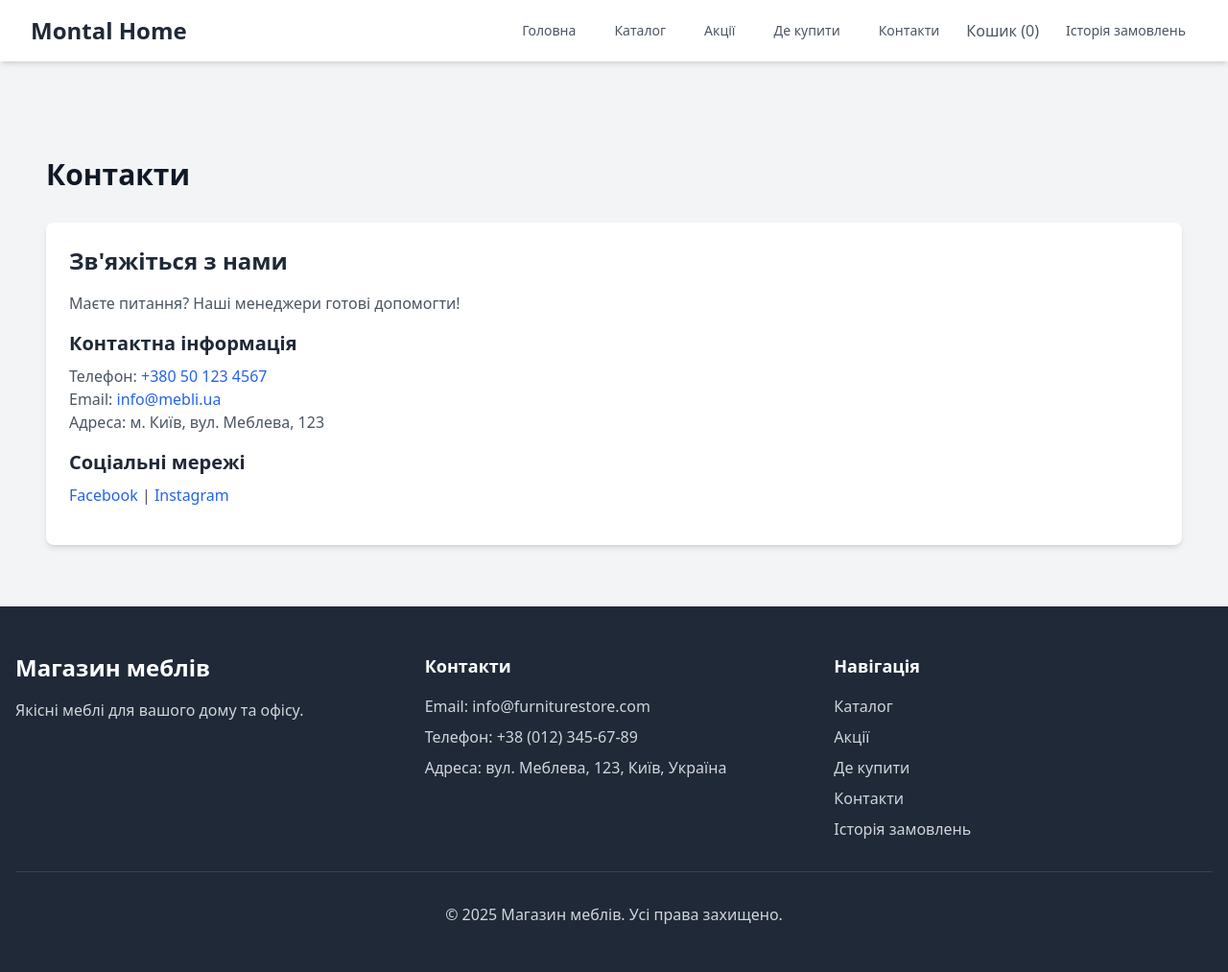
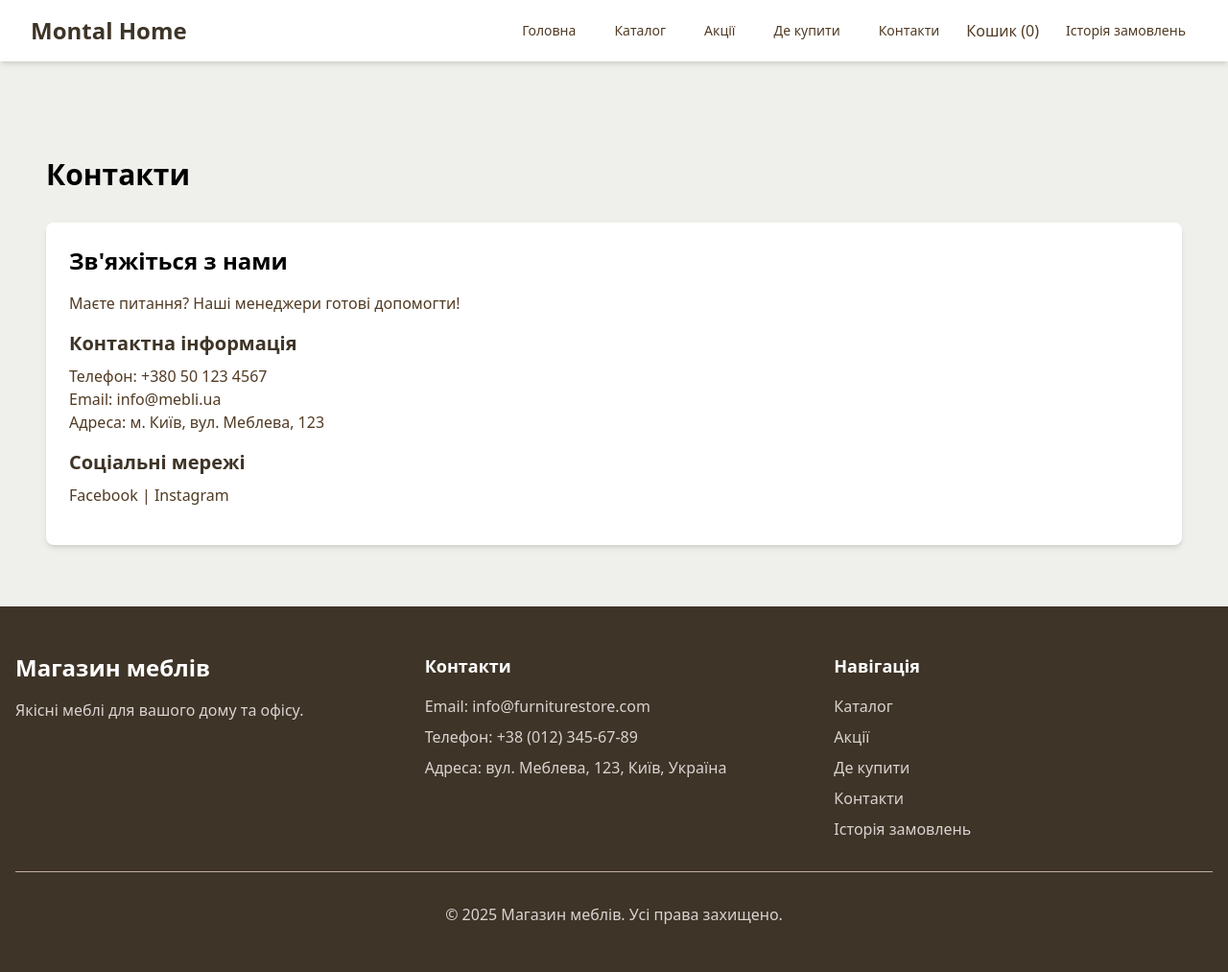
Before and after one commit to NykoEugen/Montal_Home, a Django app: template templates/shop/contacts.html in a window 1280 px wide. Shown: the whole page at 96% size. Run offline with Django 5.2, Linux system fonts and the light colour scheme; the template is opened without the code that fills it, so the values that code supplies are empty; some libraries are stand-ins or nearby versions.

Commit message:
pages style

```diff
--- a/static/css/style.css
+++ b/static/css/style.css
@@ -1,7 +1,109 @@
+/* Color Palette for easy maintenance */
+:root {
+    --beige-100: #efefeb; /* Light beige for backgrounds */
+    --beige-200: #dad3d1; /* Slightly darker beige for placeholders and borders */
+    --beige-300: #d1c5bd; /* Medium beige for input borders */
+    --beige-700: #c1b0a3; /* Medium beige for borders */
+    --brown-500: #5a4137; /* Medium brown for text and accents */
+    --brown-600: #513b24; /* Darker brown for hover states */
+    --brown-700: #403125; /* Dark brown for bold text */
+    --brown-800: #3e3427; /* Very dark brown for footer and buttons */
+}
+
+/* Global Styles */
 body {
-    font-family: 'Inter', sans-serif;
+    background-color: var(--beige-100);
 }
-img {
-    max-height: 200px;
-    object-fit: cover;
+
+/* Navigation */
+nav.bg-white {
+    background-color: #FFFFFF; /* Keep white for clean look */
 }
+
+nav a.text-brown-600 {
+    color: var(--brown-600);
+}
+
+nav a.text-brown-600:hover {
+    color: var(--brown-700);
+}
+
+nav a.text-brown-800 {
+    color: var(--brown-800);
+}
+
+/* Breadcrumb */
+nav[aria-label="Breadcrumb"] a {
+    color: var(--brown-500);
+}
+
+nav[aria-label="Breadcrumb"] a:hover {
+    color: var(--brown-700);
+}
+
+nav[aria-label="Breadcrumb"] span.text-brown-700 {
+    color: var(--brown-700);
+}
+
+/* Messages */
+div.bg-beige-100 {
+    background-color: var(--beige-100);
+    border-left-color: var(--brown-500);
+}
+
+div.text-brown-700 {
+    color: var(--brown-700);
+}
+
+/* Footer */
+footer.bg-brown-800 {
+    background-color: var(--brown-800);
+}
+
+footer p.text-beige-200,
+footer ul.text-beige-200 {
+    color: var(--beige-200);
+}
+
+footer div.border-beige-700 {
+    border-color: var(--beige-700);
+}
+
+/* Carousel */
+button.bg-brown-800 {
+    background-color: var(--brown-800);
+}
+
+/* Category and Promo Cards */
+div.bg-beige-200 {
+    background-color: var(--beige-200);
+}
+
+div.text-brown-500 {
+    color: var(--brown-500);
+}
+
+h3.text-brown-800 {
+    color: var(--brown-800);
+}
+
+/* About Section */
+p.text-brown-600 {
+    color: var(--brown-600);
+}
+
+/* Form Inputs */
+select.border-beige-300 {
+    border-color: var(--beige-300);
+}
+
+select.focus\:ring-brown-600:focus,
+select.focus\:border-brown-600:focus {
+    border-color: var(--brown-600);
+    --tw-ring-color: var(--brown-600);
+}
+
+/* Parameter List Borders */
+li.border-beige-200 {
+    border-color: var(--beige-200);
+}
--- a/templates/shop/base.html
+++ b/templates/shop/base.html
@@ -9,35 +9,35 @@
     <script src="https://cdn.tailwindcss.com"></script>
     <link rel="stylesheet" href="{% static 'css/style.css' %}">
 </head>
-<body class="bg-gray-100 font-sans w-screen">
+<body class="bg-beige-100 font-sans w-screen">
     <nav class="bg-white shadow-md">
         <div class="max-w-7xl mx-auto px-4 sm:px-6 lg:px-8">
             <div class="flex justify-between h-16">
                 <div class="flex">
-                    <a href="{% url 'shop:home' %}" class="flex-shrink-0 flex items-center text-2xl font-bold text-gray-800">
+                    <a href="{% url 'shop:home' %}" class="flex-shrink-0 flex items-center text-2xl font-bold text-brown-800">
                         Montal Home
                     </a>
                 </div>
                 <div class="flex items-center space-x-4">
-                    <a href="{% url 'shop:home' %}" class="text-gray-600 hover:text-gray-900 px-3 py-2 rounded-md text-sm font-medium">
+                    <a href="{% url 'shop:home' %}" class="text-brown-600 hover:text-brown-900 px-3 py-2 rounded-md text-sm font-medium">
                         Головна
                     </a>
-                    <a href="{% url 'categories:categories_list' %}" class="text-gray-600 hover:text-gray-900 px-3 py-2 rounded-md text-sm font-medium">
+                    <a href="{% url 'categories:categories_list' %}" class="text-brown-600 hover:text-brown-900 px-3 py-2 rounded-md text-sm font-medium">
                         Каталог
                     </a>
-                    <a href="{% url 'shop:promotions' %}" class="text-gray-600 hover:text-gray-900 px-3 py-2 rounded-md text-sm font-medium">
+                    <a href="{% url 'shop:promotions' %}" class="text-brown-600 hover:text-brown-900 px-3 py-2 rounded-md text-sm font-medium">
                         Акції
                     </a>
-                    <a href="{% url 'shop:where_to_buy' %}" class="text-gray-600 hover:text-gray-900 px-3 py-2 rounded-md text-sm font-medium">
+                    <a href="{% url 'shop:where_to_buy' %}" class="text-brown-600 hover:text-brown-900 px-3 py-2 rounded-md text-sm font-medium">
                         Де купити
                     </a>
-                    <a href="{% url 'shop:contacts' %}" class="text-gray-600 hover:text-gray-900 px-3 py-2 rounded-md text-sm font-medium">
+                    <a href="{% url 'shop:contacts' %}" class="text-brown-600 hover:text-brown-900 px-3 py-2 rounded-md text-sm font-medium">
                         Контакти
                     </a>
-                    <a href="{% url 'shop:view_cart' %}" class="text-gray-600 hover:text-gray-900">
+                    <a href="{% url 'shop:view_cart' %}" class="text-brown-600 hover:text-brown-900">
                         Кошик (<span id="cart-count">{{ cart_count|default:0 }}</span>)
                     </a>
-                    <a href="{% url 'shop:order_history' %}" class="text-gray-600 hover:text-gray-900 px-3 py-2 rounded-md text-sm font-medium">
+                    <a href="{% url 'shop:order_history' %}" class="text-brown-600 hover:text-brown-900 px-3 py-2 rounded-md text-sm font-medium">
                         Історія замовлень
                     </a>
                 </div>
@@ -46,16 +46,16 @@
     </nav>
     <div class="max-w-7xl mx-auto px-4 sm:px-6 lg:px-8 py-8">
 
-        <nav class="text-sm text-gray-500 mb-4" aria-label="Breadcrumb">
+        <nav class="text-sm text-brown-500 mb-4" aria-label="Breadcrumb">
             <ol class="list-none p-0 inline-flex">
                 {% for crumb in breadcrumbs %}
                     {% if forloop.last %}
                         <li class="flex items-center">
-                            <span class="text-gray-700 font-medium">{{ crumb.name }}</span>
+                            <span class="text-brown-700 font-medium">{{ crumb.name }}</span>
                         </li>
                     {% else %}
                         <li class="flex items-center">
-                            <a href="{{ crumb.url }}" class="hover:text-gray-900">{{ crumb.name }}</a>
+                            <a href="{{ crumb.url }}" class="hover:text-brown-900">{{ crumb.name }}</a>
                             <svg class="fill-current w-3 h-3 mx-2" xmlns="http://www.w3.org/2000/svg" viewBox="0 0 320 512">
                                 <path d="M285.476 272.971L91.132 467.314c-9.373 9.373-24.569 9.373-33.941 0l-22.667-22.667c-9.357-9.357-9.375-24.522-.04-33.901L188.505 256 34.484 101.255c-9.335-9.379-9.317-24.544.04-33.901l22.667-22.667c9.373-9.373 24.569-9.373 33.941 0L285.475 239.03c9.373 9.372 9.373 24.568.001 33.941z"/>
                             </svg>
@@ -67,7 +67,7 @@
 
         {% if messages %}
             {% for message in messages %}
-                <div class="bg-green-100 border-l-4 border-green-500 text-green-700 p-4 mb-4" role="alert">
+                <div class="bg-beige-100 border-l-4 border-brown-500 text-brown-700 p-4 mb-4" role="alert">
                     {{ message }}
                 </div>
             {% endfor %}
@@ -77,7 +77,7 @@
             {% endblock %}
         </main>
     </div>
-    <footer class="bg-gray-800 text-white py-12">
+    <footer class="bg-brown-800 text-white py-12">
         <div class="container mx-auto px-4">
             <div class="grid grid-cols-1 md:grid-cols-3 gap-8">
                 <!-- Логотип -->
@@ -89,12 +89,12 @@
                             <span class="text-2xl font-bold">Магазин меблів</span>
                         {% endif %}
                     </a>
-                    <p class="mt-4 text-gray-300">Якісні меблі для вашого дому та офісу.</p>
+                    <p class="mt-4 text-beige-200">Якісні меблі для вашого дому та офісу.</p>
                 </div>
                 <!-- Контакти -->
                 <div>
                     <h3 class="text-lg font-semibold mb-4">Контакти</h3>
-                    <ul class="space-y-2 text-gray-300">
+                    <ul class="space-y-2 text-beige-200">
                         <li>
                             <span class="font-medium">Email:</span>
                             <a href="mailto:info@furniturestore.com" class="hover:text-white">info@furniturestore.com</a>
@@ -112,7 +112,7 @@
                 <!-- Каталог та навігація -->
                 <div>
                     <h3 class="text-lg font-semibold mb-4">Навігація</h3>
-                    <ul class="space-y-2 text-gray-300">
+                    <ul class="space-y-2 text-beige-200">
                         <li><a href="{% url 'categories:categories_list' %}" class="hover:text-white">Каталог</a></li>
                         <li><a href="{% url 'shop:promotions' %}" class="hover:text-white">Акції</a></li>
                         <li><a href="{% url 'shop:where_to_buy' %}" class="hover:text-white">Де купити</a></li>
@@ -121,8 +121,8 @@
                     </ul>
                 </div>
             </div>
-            <div class="mt-8 pt-8 border-t border-gray-700 text-center">
-                <p class="text-gray-300">© 2025 Магазин меблів. Усі права захищено.</p>
+            <div class="mt-8 pt-8 border-t border-beige-700 text-center">
+                <p class="text-beige-200">© 2025 Магазин меблів. Усі права захищено.</p>
             </div>
         </div>
     </footer>
--- a/templates/shop/contacts.html
+++ b/templates/shop/contacts.html
@@ -1,22 +1,22 @@
 {% extends 'shop/base.html' %}
 {% block content %}
     <div class="container mx-auto px-4 py-8">
-        <h1 class="text-3xl font-bold text-gray-900 mb-8">Контакти</h1>
+        <h1 class="text-3xl font-bold text-brown-800 mb-8">Контакти</h1>
         <div class="bg-white rounded-lg shadow-md p-6">
-            <h2 class="text-2xl font-semibold text-gray-800 mb-4">Зв'яжіться з нами</h2>
-            <p class="text-gray-600 mb-4">
+            <h2 class="text-2xl font-semibold text-brown-800 mb-4">Зв'яжіться з нами</h2>
+            <p class="text-brown-600 mb-4">
                 Маєте питання? Наші менеджери готові допомогти!
             </p>
-            <h3 class="text-xl font-semibold text-gray-800 mb-2">Контактна інформація</h3>
-            <p class="text-gray-600 mb-4">
-                Телефон: <a href="tel:+380501234567" class="text-blue-600 hover:underline">+380 50 123 4567</a><br>
-                Email: <a href="mailto:info@mebli.ua" class="text-blue-600 hover:underline">info@mebli.ua</a><br>
+            <h3 class="text-xl font-semibold text-brown-800 mb-2">Контактна інформація</h3>
+            <p class="text-brown-600 mb-4">
+                Телефон: <a href="tel:+380501234567" class="text-brown-600 hover:text-brown-700">+380 50 123 4567</a><br>
+                Email: <a href="mailto:info@mebli.ua" class="text-brown-600 hover:text-brown-700">info@mebli.ua</a><br>
                 Адреса: м. Київ, вул. Меблева, 123
             </p>
-            <h3 class="text-xl font-semibold text-gray-800 mb-2">Соціальні мережі</h3>
-            <p class="text-gray-600 mb-4">
-                <a href="https://facebook.com/mebli" class="text-blue-600 hover:underline">Facebook</a> |
-                <a href="https://instagram.com/mebli" class="text-blue-600 hover:underline">Instagram</a>
+            <h3 class="text-xl font-semibold text-brown-800 mb-2">Соціальні мережі</h3>
+            <p class="text-brown-600 mb-4">
+                <a href="https://facebook.com/mebli" class="text-brown-600 hover:text-brown-700">Facebook</a> |
+                <a href="https://instagram.com/mebli" class="text-brown-600 hover:text-brown-700">Instagram</a>
             </p>
         </div>
     </div>
```
Also changed, not shown: templates/categories/categories_list.html (+4 -4 lines), templates/categories/category_detail.html (+15 -15 lines), templates/furniture/furniture_detail.html (+12 -12 lines), templates/shop/cart.html (+15 -15 lines), templates/shop/checkout.html (+6 -6 lines), templates/shop/home.html (+13 -59 lines), templates/shop/order_history.html (+15 -15 lines), templates/shop/promotions.html (+13 -13 lines), templates/shop/where_to_buy.html (+7 -7 lines), templates/sub_categories/sub_categories_list.html (+4 -4 lines), templates/sub_categories/sub_category_detail.html (+21 -22 lines).
